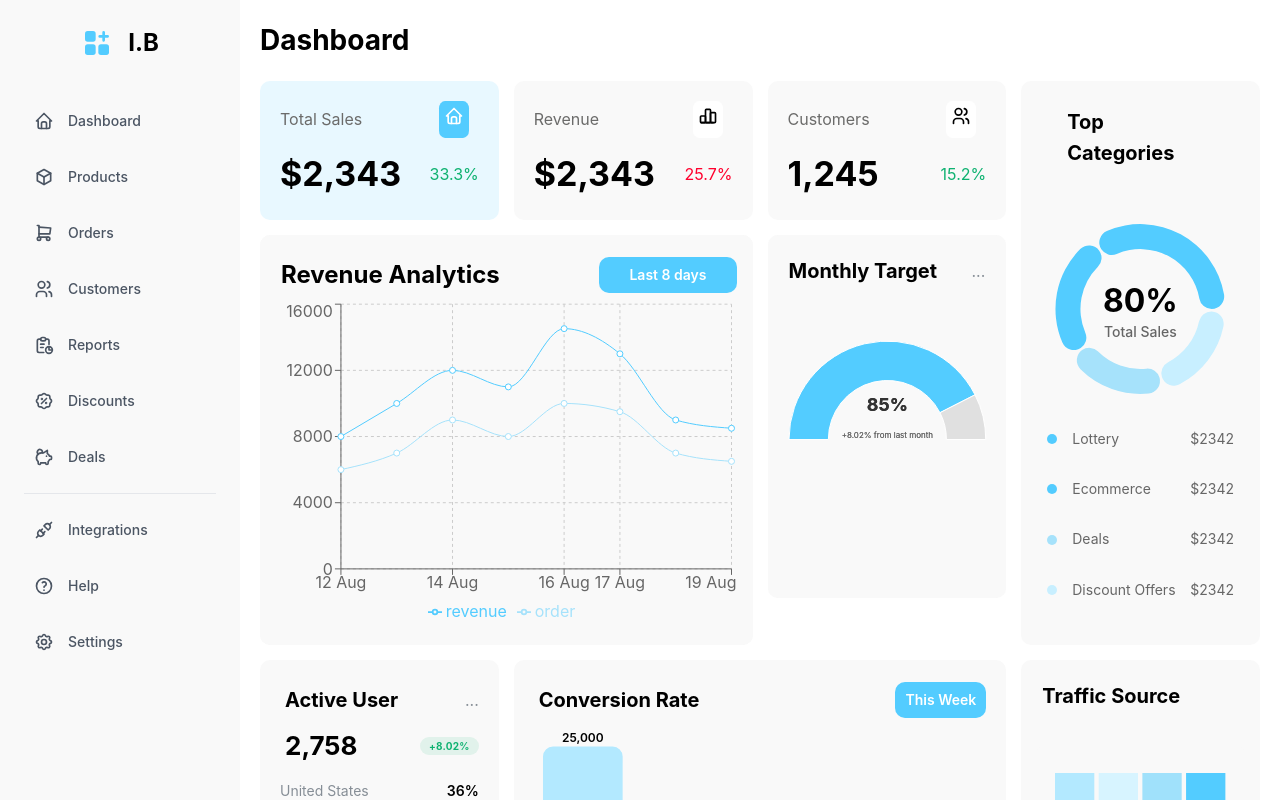
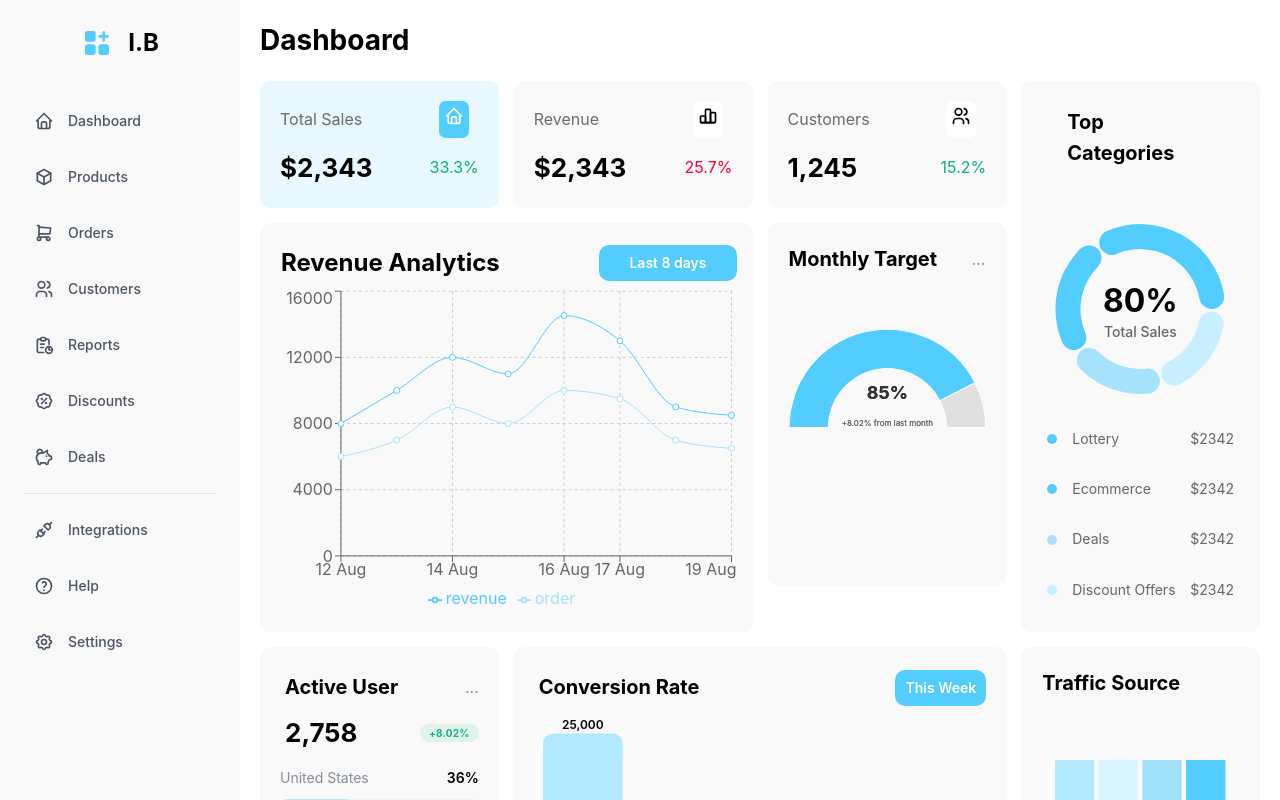
Before and after one commit to hamzakhan696/inam-bazar-adminpanel, a React (Vite) app: page / in a window 1280 px wide. Shown: the top 800 px of the page. Built offline with nearby package versions, Linux system fonts and the light colour scheme.

Commit message:
dashboard changes

```diff
--- a/src/AdminPanel/Dashboard/Dashboard.tsx
+++ b/src/AdminPanel/Dashboard/Dashboard.tsx
@@ -127,7 +127,7 @@ export const Dashboard = () => {
               }}
             >
               <Text style={{
-                fontSize: isExtraSmallScreen ? '28px' : isMediumScreen ? '30px' : '34px',
+                fontSize: isExtraSmallScreen ? '18px' : isMediumScreen ? '22px' : '26px',
                 fontWeight: 'bold',
                 padding: 0,
                 margin: 0
@@ -183,7 +183,7 @@ export const Dashboard = () => {
               }}
             >
               <Text style={{
-                fontSize: isExtraSmallScreen ? '28px' : isMediumScreen ? '30px' : '34px',
+                fontSize: isExtraSmallScreen ? '18px' : isMediumScreen ? '22px' : '26px',
                 fontWeight: 'bold',
                 padding: 0,
                 margin: 0
@@ -239,7 +239,7 @@ export const Dashboard = () => {
               }}
             >
               <Text style={{
-                fontSize: isExtraSmallScreen ? '28px' : isMediumScreen ? '30px' : '34px',
+                fontSize: isExtraSmallScreen ? '18px' : isMediumScreen ? '22px' : '26px',
                 fontWeight: 'bold',
                 padding: 0,
                 margin: 0
```
